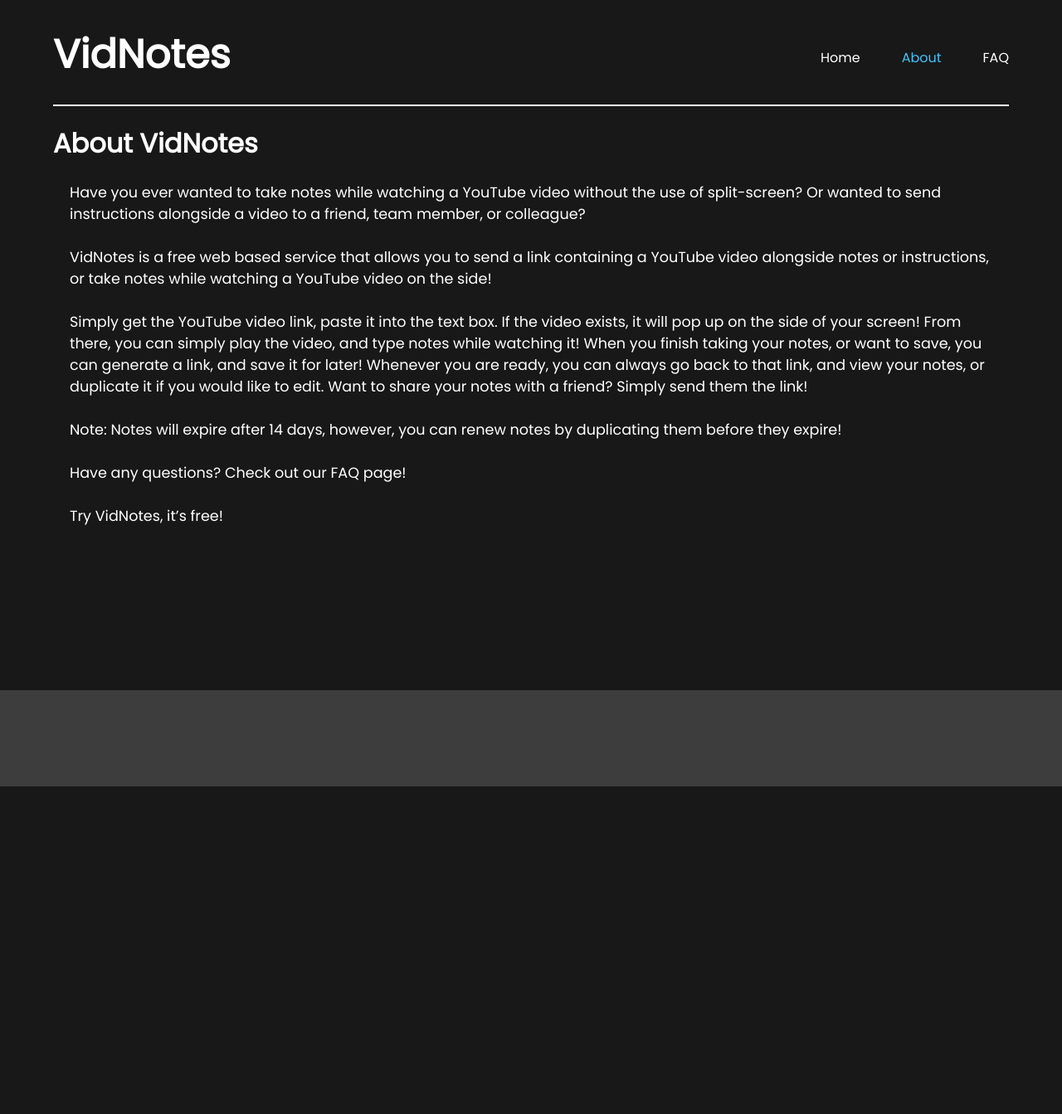
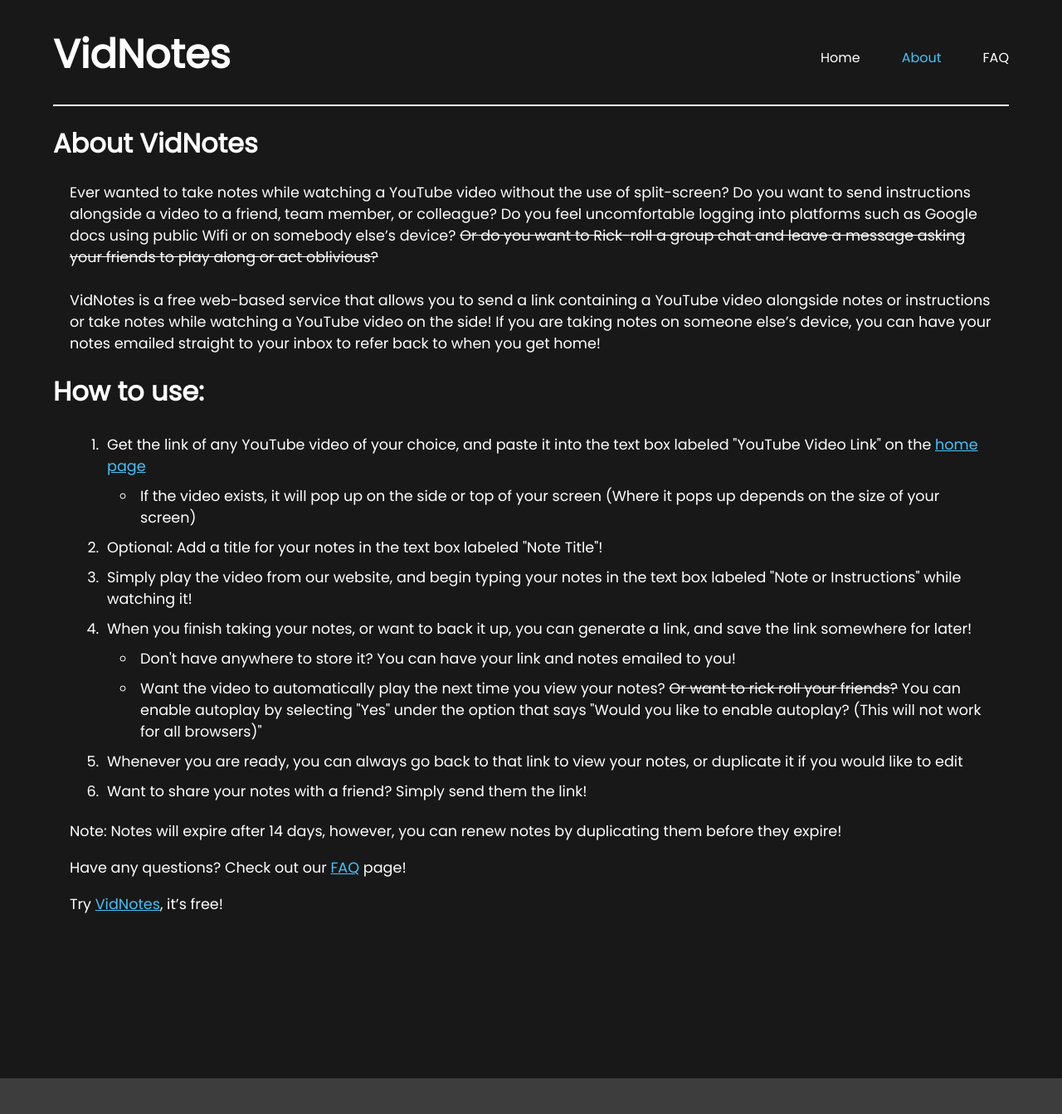
Before and after one commit to DonaldKLee/VidNotes, a Flask app: page /about in a window 1280 px wide. Shown: the top 1343 px of the page at 83% size. Before the commit the page ends 948 px from the top, so only its background shows below. Run offline with Flask 2, Linux system fonts and the light colour scheme.

Commit message:
Improved FAQ and About Section

```diff
--- a/static/css/faq.css
+++ b/static/css/faq.css
@@ -16,6 +16,10 @@
     width: 80vw;
     color: #000000;
     border: white solid;
+}
+
+.accordion:hover {
+    transform: scale(1.02);
 }
 
 /*The plus and minus sign*/
--- a/templates/about.html
+++ b/templates/about.html
@@ -3,10 +3,29 @@
         padding: 0px 20px 0px 20px; /* Only for left and right */
         min-height: 50%;
     }
+    .page_title {
+        margin-left: -20px;
+    }
     .about_text {
         color: white;
         font-size: 1.1em;
     }
+    .instructions {
+        color: white;
+        font-size: 1.1em;
+    }
+
+    .about_li {padding: 5px;}
+    .page_links {
+        color: #43C3FA;
+        transition: 0.3s;
+    }
+    .page_links:hover {
+        color: #00abf5;
+        text-decoration: none;
+    }
+
+
 </style>
 
 <!DOCTYPE html>
@@ -45,21 +64,43 @@
             {% endwith %}
 
 
-            <h1 class="page_title">About VidNotes</h1>
 
             <div class="about_container">
-                <p class="about_text">Have you ever wanted to take notes while watching a YouTube video without the use of split-screen? Or wanted to send instructions alongside a video to a friend, team member, or colleague?
+                <h1 class="page_title">About VidNotes</h1>
 
-    </br></br>VidNotes is a free web based service that allows you to send a link containing a YouTube video alongside notes or instructions, or take notes while watching a YouTube video on the side!
+                <p class="about_text">Ever wanted to take notes while watching a YouTube video without the use of split-screen? Do you want to send instructions alongside a video to a friend, team member, or colleague? Do you feel uncomfortable logging into platforms such as Google docs using public Wifi or on somebody else’s device? <strike>Or do you want to Rick-roll a group chat and leave a message asking your friends to play along or act oblivious?</strike>
+</br></br>
+VidNotes is a free web-based service that allows you to send a link containing a YouTube video alongside notes or instructions or take notes while watching a YouTube video on the side! If you are taking notes on someone else’s device, you can have your notes emailed straight to your inbox to refer back to when you get home!</p>
 
-    </br></br>Simply get the YouTube video link, paste it into the text box. If the video exists, it will pop up on the side of your screen! From there, you can simply play the video, and type notes while watching it! When you finish taking your notes, or want to save, you can generate a link, and save it for later! Whenever you are ready, you can always go back to that link, and view your notes, or duplicate it if you would like to edit. Want to share your notes with a friend? Simply send them the link!
+            <h1 class="page_title">How to use:</h1>
+            <ol class="instructions">
+                <li class="about_li">Get the link of any YouTube video of your choice, and paste it into the text box labeled "YouTube Video Link" on the <a class="page_links" href="/">home page</a></li>
+                    <ul>
+                        <li class="about_li">If the video exists, it will pop up on the side or top of your screen (Where it pops up depends on the size of your screen)</li>
+                    </ul>
 
-    </br></br>Note: Notes will expire after 14 days, however, you can renew notes by duplicating them before they expire!
+                <li class="about_li">Optional: Add a title for your notes in the text box labeled "Note Title"!</li>
 
-    </br></br>Have any questions? Check out our FAQ page!
+                <li class="about_li">Simply play the video from our website, and begin typing your notes in the text box labeled "Note or Instructions" while watching it!</li>
 
-    </br></br>Try VidNotes, it’s free!
-    </p>
+
+                <li class="about_li">When you finish taking your notes, or want to back it up, you can generate a link, and save the link somewhere for later!</li>
+                <ul>
+                    <li class="about_li">Don't have anywhere to store it? You can have your link and notes emailed to you!</li>
+                    <li class="about_li">Want the video to automatically play the next time you view your notes? <strike>Or want to rick roll your friends?</strike> You can enable autoplay by selecting "Yes" under the option that says "Would you like to enable autoplay? (This will not work for all browsers)"</li>
+                </ul>
+
+                <li class="about_li">Whenever you are ready, you can always go back to that link to view your notes, or duplicate it if you would like to edit</li>
+                <li class="about_li">Want to share your notes with a friend? Simply send them the link!</li>
+            </ol>
+
+            <p class="about_text">Note: Notes will expire after 14 days, however, you can renew notes by duplicating them before they expire!</p>
+
+            <p class="about_text">Have any questions? Check out our <a class="page_links" href="/faq">FAQ</a> page!</p>
+
+            <p class="about_text">Try <a class="page_links" href="/">VidNotes</a>, it’s free!</p>
+
+
             </div>
         </div>
 
```
